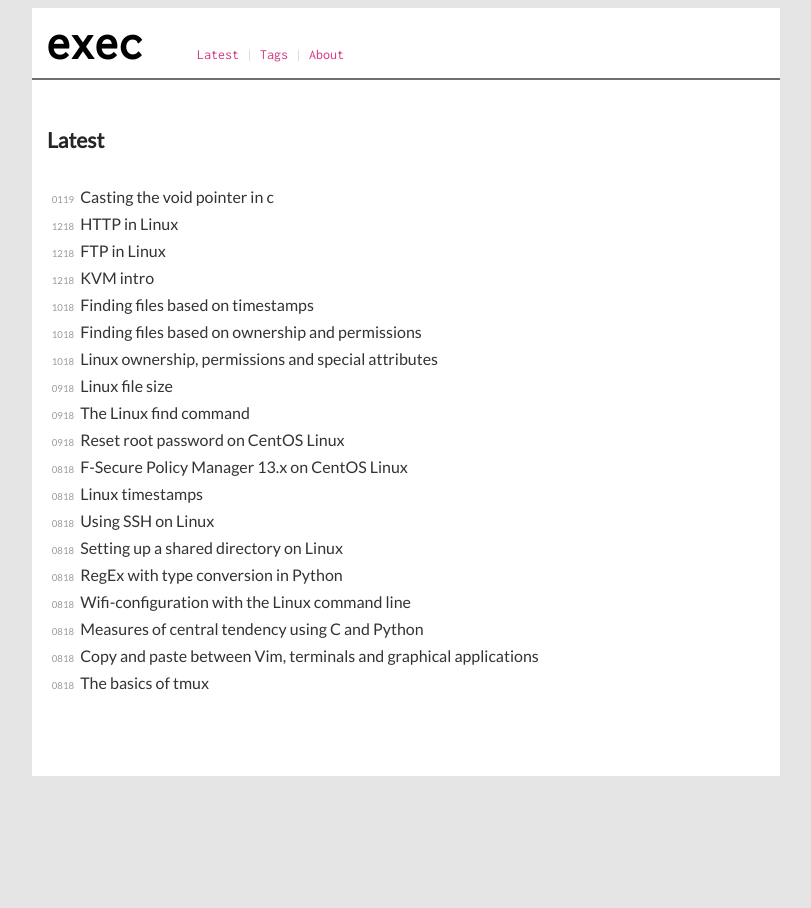
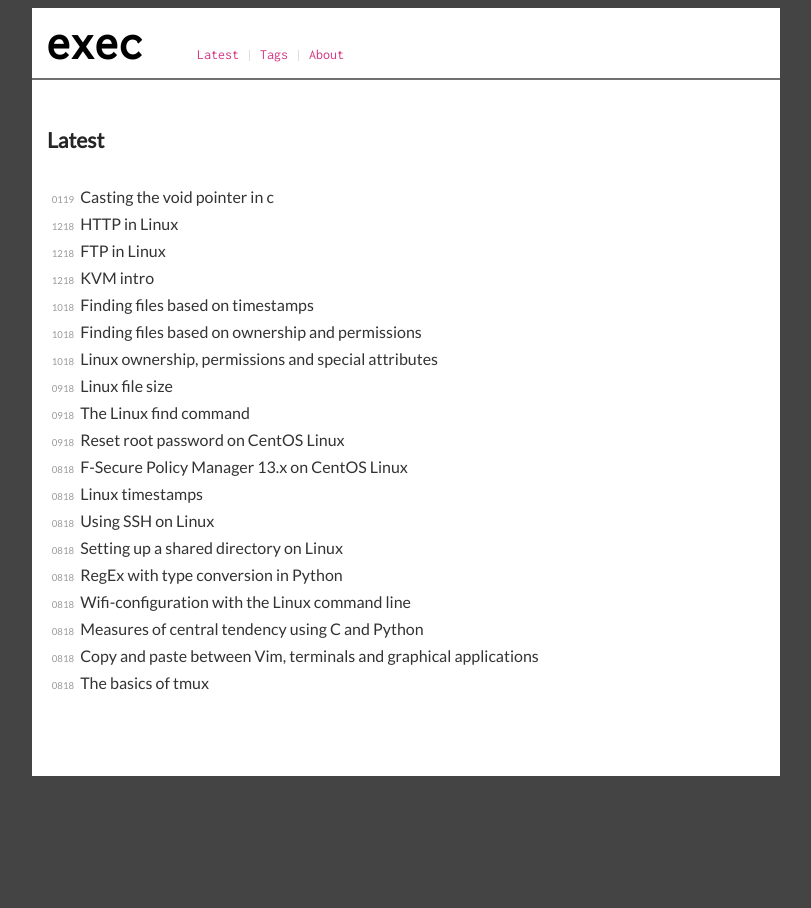
Before and after one commit to execas/execas.github.io, a Jekyll site: the page built from index.html, in a window 1280 px wide. Shown: the whole page, without its empty margins (234-1045 px from the left). Built offline with Jekyll 4.4.1, drawn with Linux system fonts in a browser that asks for light colours.

Commit message:
Update execas.css

```diff
--- a/css/execas.css
+++ b/css/execas.css
@@ -8,7 +8,7 @@ body {
      font-weight: 400;
      color: #252525;
      font-size: 14px;
-     background-color: #e5e5e5;
+     background-color: #444444;
      /*background-color: #f2f2f2;*/
      /*background-color: #ffffff;*/
 }
```
